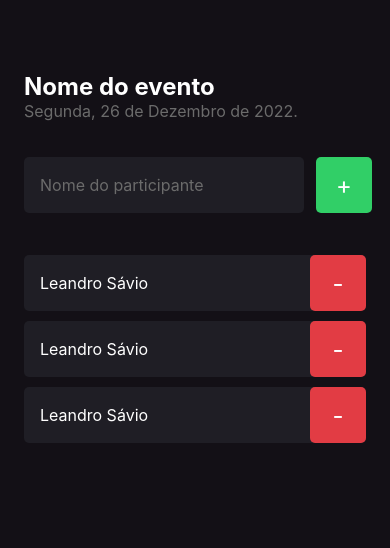
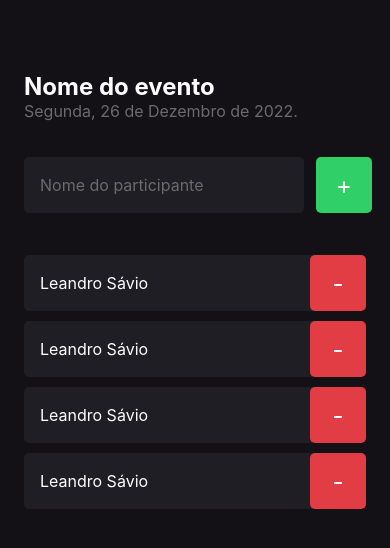
Before and after one commit to lithproroot1399/Imhere, a React Native app: screen / in a window 390 px wide. Shown: the top 548 px of the page. Built offline with nearby package versions, Linux system fonts and the light colour scheme.

Commit message:
testando novas funcionalidades

```diff
--- a/src/screens/Home/index.tsx
+++ b/src/screens/Home/index.tsx
@@ -36,6 +36,8 @@ export function Home() {
       <Participant />
       <Participant />
       <Participant />
+      <Participant />
+
     </View>
   );
 }
```
